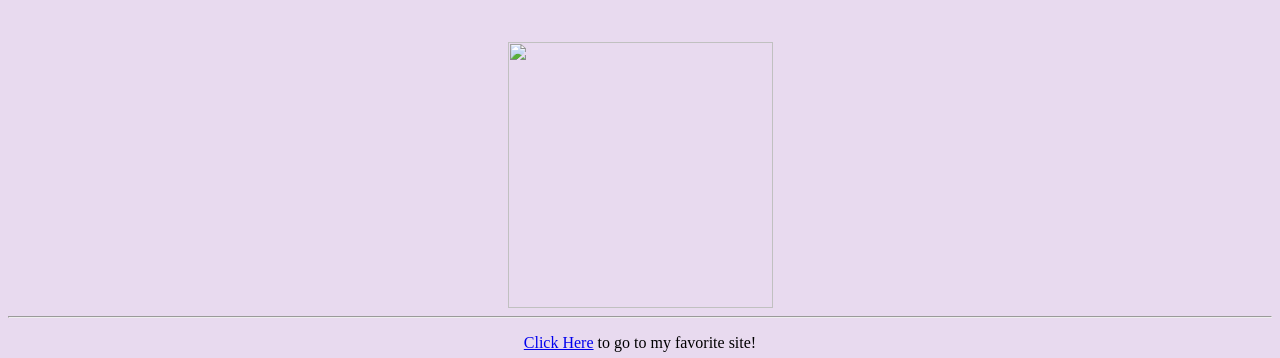
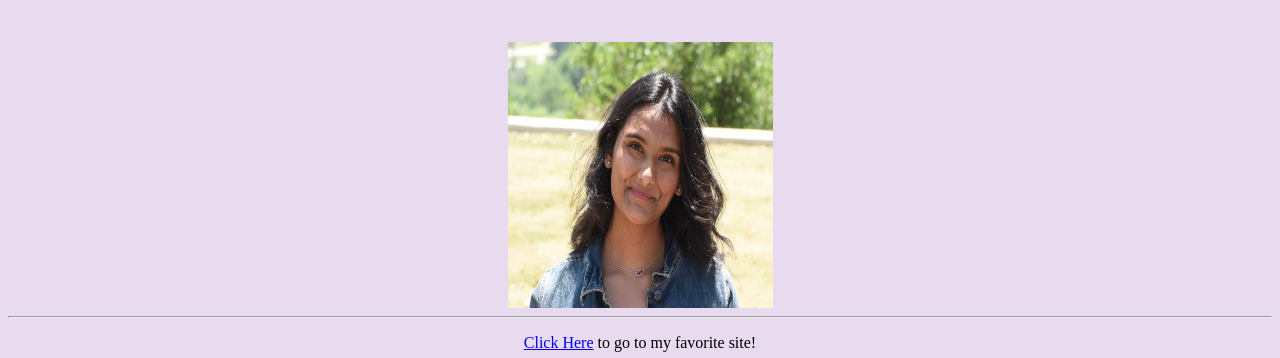
Before and after one commit to eshabhakta/eshabhakta.github.io, a plain HTML site: page index.html in a window 1280 px wide. Shown: the top 358 px of the page. Drawn offline with Linux system fonts and the light colour scheme.

Commit message:
update pic

```diff
--- a/index.html
+++ b/index.html
@@ -1,5 +1,5 @@
 <p>&nbsp;</p>
-<center><img src="" width="265" height="266" align="BOTTOM" /></center><hr />
+<center><img src="EshaPortrait.jpg" width="265" height="266" align="BOTTOM" /></center><hr />
 <p style="text-align: center;"><a href="https://viewspace.org/">Click Here</a> to go to my favorite site!</p>
 <h1 style="text-align: center;">My name is Esha Bhakta</h1>
 <h2 style="text-align: center;">Welcome to my site!</h2>
```
